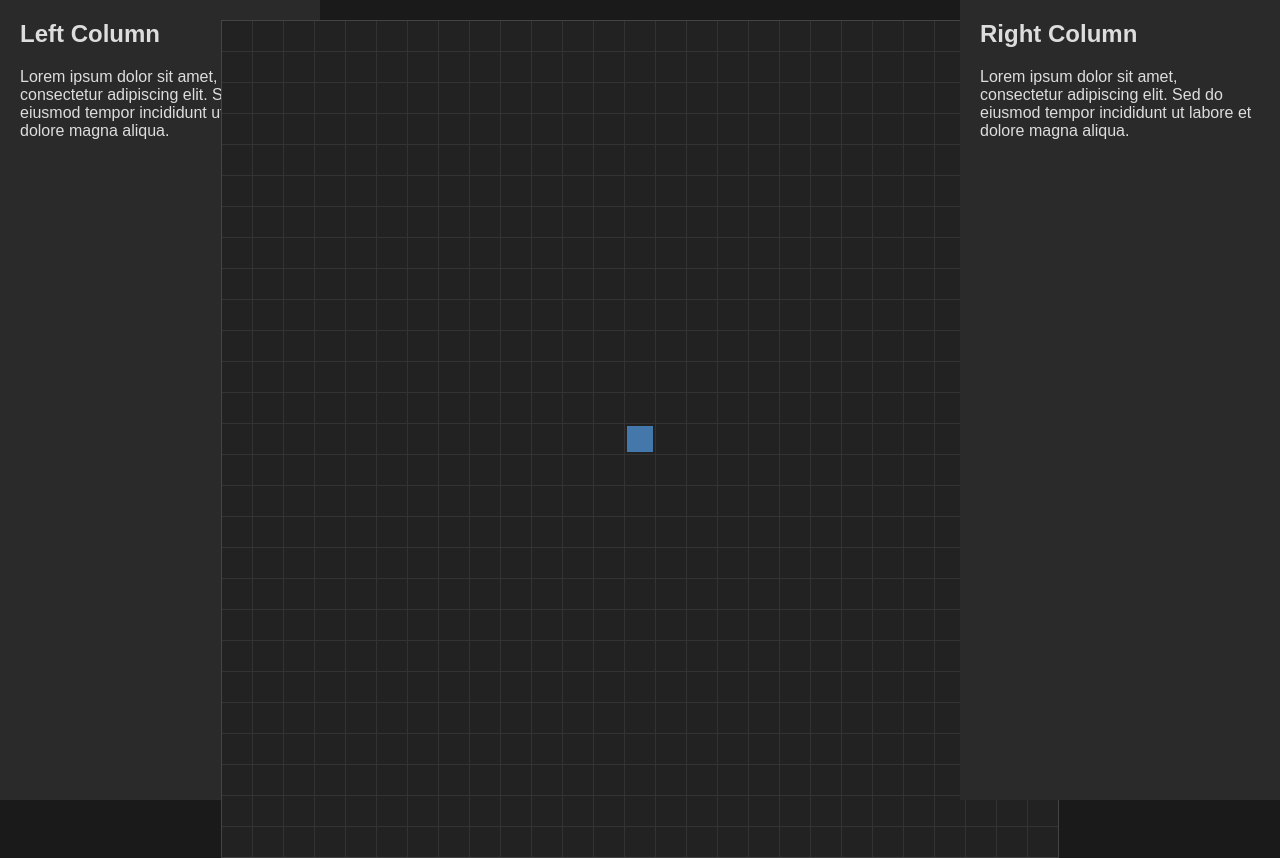
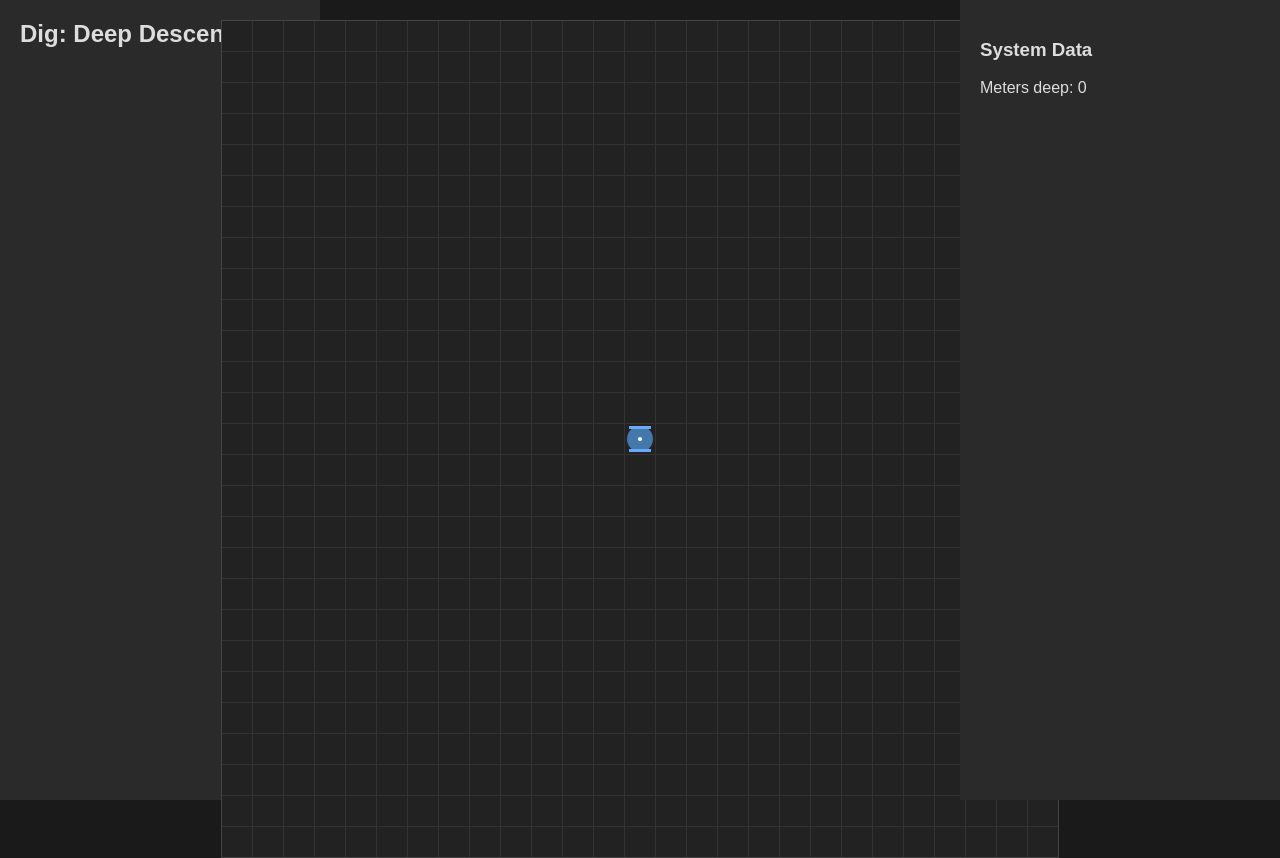
Before and after one commit to aaronshaver/dig-deep-descent, a plain HTML site: page index.html in a window 1280 px wide. Drawn offline with Linux system fonts and the light colour scheme.

Commit message:
refactor into multiple files

```diff
--- a/script.js
+++ b/game.js
@@ -1,12 +1,7 @@
-class Player {
-    constructor(x, y, z) {
-        this.x = x;
-        this.y = y;
-        this.z = z;
-    }
-}
+import { Player } from './player.js';
+import { Grid } from './grid.js';
 
-class Game {
+export class Game {
     constructor() {
         this.canvas = document.getElementById('gameCanvas');
         this.ctx = this.canvas.getContext('2d');
@@ -16,6 +11,7 @@ class Game {
         this.canvas.width = this.gridSize * (this.cellSize + this.gridGap) - this.gridGap;
         this.canvas.height = this.canvas.width;
 
+        this.grid = new Grid(this.gridSize, this.cellSize, this.gridGap);
         this.levels = new Map();
         this.currentLevel = 0;
         this.initLevel(this.currentLevel);
@@ -23,34 +19,17 @@ class Game {
         this.player = new Player(13, 13, this.currentLevel);
         this.levels.get(this.currentLevel)[13][13] = this.player;
 
+        this.depthDisplay = document.getElementById('depthDisplay');
+
         this.setupEventListeners();
         this.gameLoop();
     }
 
     initLevel(level) {
-        const grid = Array(this.gridSize).fill(null).map(() => Array(this.gridSize).fill(null));
-        this.levels.set(level, grid);
-    }
-
-    drawGrid() {
-        this.ctx.fillStyle = '#333';
-        this.ctx.fillRect(0, 0, this.canvas.width, this.canvas.height);
-
-        this.ctx.fillStyle = '#222';
-        for (let row = 0; row < this.gridSize; row++) {
-            for (let col = 0; col < this.gridSize; col++) {
-                const x = col * (this.cellSize + this.gridGap);
-                const y = row * (this.cellSize + this.gridGap);
-                this.ctx.fillRect(x, y, this.cellSize, this.cellSize);
-            }
+        if (!this.levels.has(level)) {
+            const grid = Array(this.gridSize).fill(null).map(() => Array(this.gridSize).fill(null));
+            this.levels.set(level, grid);
         }
-    }
-
-    drawPlayer() {
-        const x = this.player.x * (this.cellSize + this.gridGap);
-        const y = this.player.y * (this.cellSize + this.gridGap);
-        this.ctx.fillStyle = '#4477AA';
-        this.ctx.fillRect(x + 2, y + 2, this.cellSize - 4, this.cellSize - 4);
     }
 
     movePlayer(dx, dy) {
@@ -62,6 +41,17 @@ class Game {
             this.player.x = newX;
             this.player.y = newY;
             this.levels.get(this.currentLevel)[newY][newX] = this.player;
+        }
+    }
+
+    changeLevel(delta) {
+        const newLevel = this.currentLevel + delta;
+        if (newLevel <= 0) {
+            this.levels.get(this.currentLevel)[this.player.y][this.player.x] = null;
+            this.currentLevel = newLevel;
+            this.initLevel(this.currentLevel);
+            this.levels.get(this.currentLevel)[this.player.y][this.player.x] = this.player;
+            this.player.z = this.currentLevel;
         }
     }
 
@@ -84,18 +74,26 @@ class Game {
                 case 'd':
                     this.movePlayer(1, 0);
                     break;
+                case 'c':
+                    this.changeLevel(-1);
+                    break;
+                case ' ':
+                    this.changeLevel(1);
+                    break;
             }
         });
     }
 
+    updateDepthDisplay() {
+        const depth = Math.abs(this.currentLevel) * 10;
+        this.depthDisplay.textContent = `Meters deep: ${depth}`;
+    }
+
     gameLoop() {
         this.ctx.clearRect(0, 0, this.canvas.width, this.canvas.height);
-        this.drawGrid();
-        this.drawPlayer();
+        this.grid.draw(this.ctx, this.canvas.width, this.canvas.height);
+        this.player.draw(this.ctx, this.cellSize, this.gridGap);
+        this.updateDepthDisplay();
         requestAnimationFrame(() => this.gameLoop());
     }
 }
-
-document.addEventListener('DOMContentLoaded', () => {
-    new Game();
-});
--- /dev/null
+++ b/grid.js
@@ -0,0 +1,21 @@
+export class Grid {
+    constructor(size, cellSize, gridGap) {
+        this.size = size;
+        this.cellSize = cellSize;
+        this.gridGap = gridGap;
+    }
+
+    draw(ctx, canvasWidth, canvasHeight) {
+        ctx.fillStyle = '#333';
+        ctx.fillRect(0, 0, canvasWidth, canvasHeight);
+
+        ctx.fillStyle = '#222';
+        for (let row = 0; row < this.size; row++) {
+            for (let col = 0; col < this.size; col++) {
+                const x = col * (this.cellSize + this.gridGap);
+                const y = row * (this.cellSize + this.gridGap);
+                ctx.fillRect(x, y, this.cellSize, this.cellSize);
+            }
+        }
+    }
+}
--- a/index.html
+++ b/index.html
@@ -5,20 +5,19 @@
     <meta name="viewport" content="width=device-width, initial-scale=1.0">
     <title>Dig: Deep Descent</title>
     <link rel="stylesheet" href="style.css">
-    <script src="script.js"></script>
+    <script type="module" src="main.js"></script>
 </head>
 <body>
     <div class="container">
         <div class="column left">
-            <h2>Left Column</h2>
-            <p>Lorem ipsum dolor sit amet, consectetur adipiscing elit. Sed do eiusmod tempor incididunt ut labore et dolore magna aliqua.</p>
+            <h2>Dig: Deep Descent</h2>
         </div>
         <div class="column center">
             <canvas id="gameCanvas"></canvas>
         </div>
         <div class="column right">
-            <h2>Right Column</h2>
-            <p>Lorem ipsum dolor sit amet, consectetur adipiscing elit. Sed do eiusmod tempor incididunt ut labore et dolore magna aliqua.</p>
+            <h3>System Data</h3>
+            <p id="depthDisplay"></p>
         </div>
     </div>
 </body>
--- /dev/null
+++ b/main.js
@@ -0,0 +1,5 @@
+import { Game } from './game.js';
+
+document.addEventListener('DOMContentLoaded', () => {
+    new Game();
+});
--- /dev/null
+++ b/player.js
@@ -0,0 +1,34 @@
+export class Player {
+    constructor(x, y, z) {
+        this.x = x;
+        this.y = y;
+        this.z = z;
+    }
+
+    draw(ctx, cellSize, gridGap) {
+        const x = this.x * (cellSize + gridGap);
+        const y = this.y * (cellSize + gridGap);
+        const centerX = x + cellSize / 2;
+        const centerY = y + cellSize / 2;
+        const radius = cellSize / 2 - 2;
+
+        // Main body
+        ctx.fillStyle = '#4477AA';
+        ctx.beginPath();
+        ctx.arc(centerX, centerY, radius, 0, Math.PI * 2);
+        ctx.fill();
+
+        // Top rotor
+        ctx.fillStyle = '#66AAFF';
+        ctx.fillRect(x + 4, y + 2, cellSize - 8, 3);
+
+        // Bottom rotor
+        ctx.fillRect(x + 4, y + cellSize - 5, cellSize - 8, 3);
+
+        // Center dot
+        ctx.fillStyle = '#FFFFFF';
+        ctx.beginPath();
+        ctx.arc(centerX, centerY, 2, 0, Math.PI * 2);
+        ctx.fill();
+    }
+}
```
